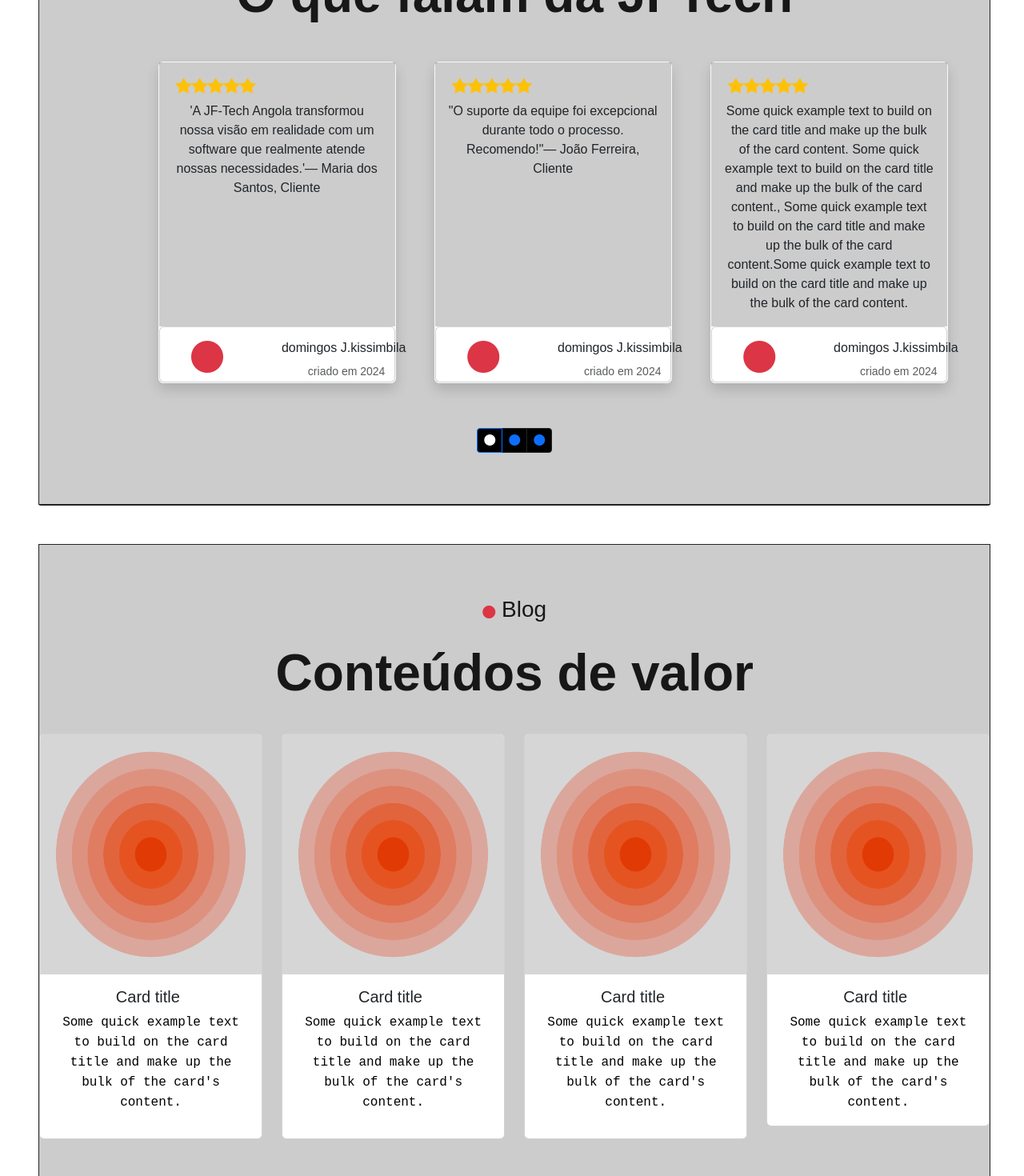
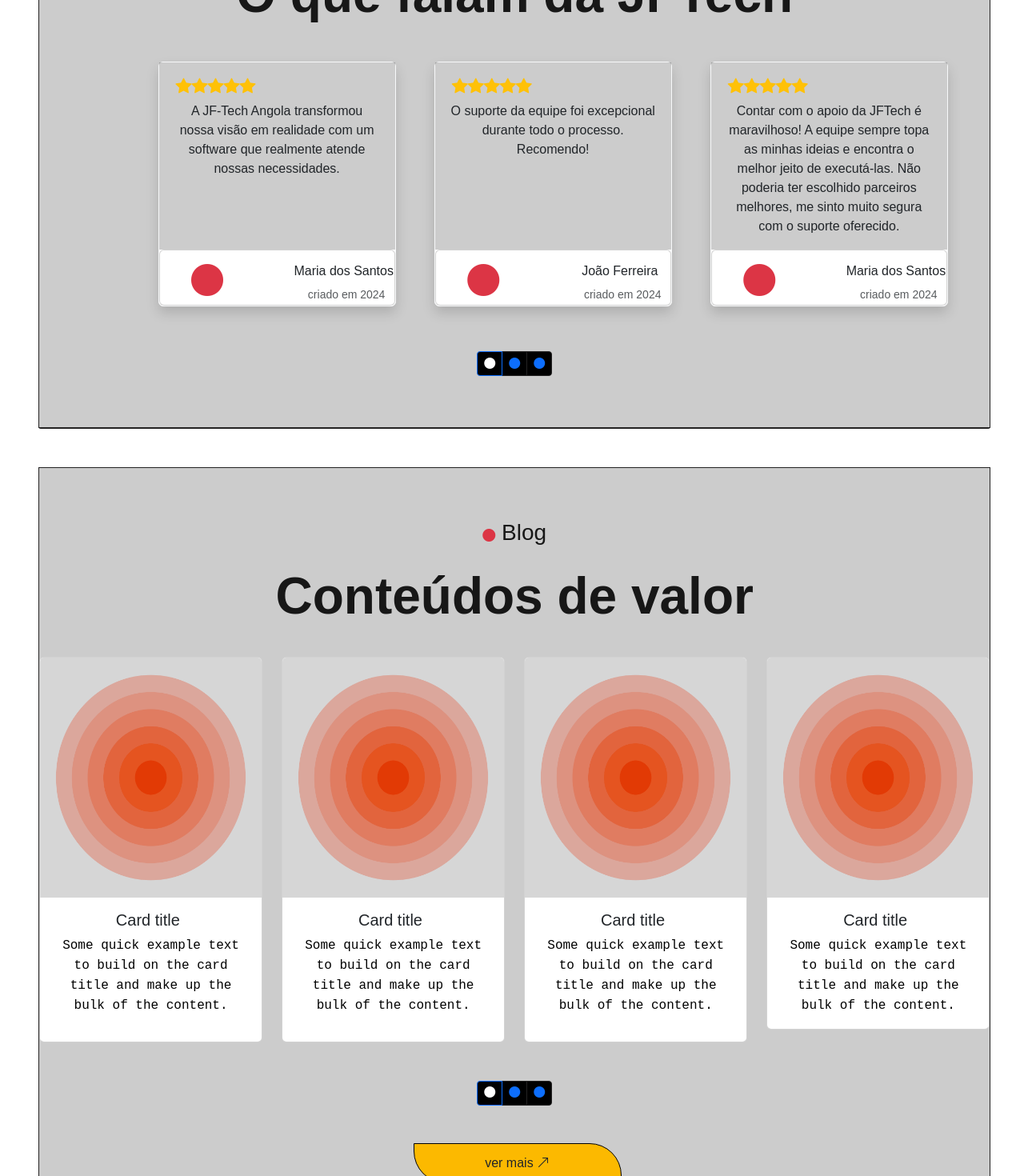
Before and after one commit to Kissimbila16/jftech2.0, a Next.js app: page / in a window 1280 px wide. Shown: the part 6760-8230 px from the top of the page at 80% size. Built offline with nearby package versions, Linux system fonts and the light colour scheme.

Commit message:
removi o aspas

```diff
--- a/src/app/components/dashboard/index.js
+++ b/src/app/components/dashboard/index.js
@@ -305,22 +305,22 @@ export default function Dashboard() {
               >
                 <CardContent
                   text={
-                    "'A JF-Tech Angola transformou nossa visão em realidade com um software que realmente atende nossas necessidades.'— Maria dos Santos, Cliente"}
-                  title={"domingos J.kissimbila "}
+                    "A JF-Tech Angola transformou nossa visão em realidade com um software que realmente atende nossas necessidades."}
+                  title={"Maria dos Santos "}
                   num={"criado em 2024"}
                   link={"#"}
                 />
                 <CardContent
-                  text={'"O suporte da equipe foi excepcional durante todo o processo. Recomendo!"— João Ferreira, Cliente'}
-                  title={"domingos J.kissimbila "}
+                  text={"O suporte da equipe foi excepcional durante todo o processo. Recomendo!"}
+                  title={"João Ferreira"}
                   num={"criado em 2024"}
                   link={"#"}
                 />
                 <CardContent
                   text={
-                    "Some quick example text to build on the card title and make up the bulk of the card content. Some quick example text to build on the card title and make up the bulk of the card content., Some quick example text to build on the card title and make up the bulk of the card content.Some quick example text to build on the card title and make up the bulk of the card content."
+                    "Contar com o apoio da JFTech é maravilhoso! A equipe sempre topa as minhas ideias e encontra o melhor jeito de executá-las. Não poderia ter escolhido parceiros melhores, me sinto muito segura com o suporte oferecido."
                   }
-                  title={"domingos J.kissimbila "}
+                  title={"Maria dos Santos"}
                   num={"criado em 2024"}
                   link={"#"}
                 />
@@ -384,7 +384,7 @@ export default function Dashboard() {
                       style={{ color: "black" }}
                     >
                       Some quick example text to build on the card title and
-                      make up the bulk of the card's content.
+                      make up the bulk of the content.
                     </Link>
                   </div>
                 </div>
@@ -406,7 +406,7 @@ export default function Dashboard() {
                       style={{ color: "black" }}
                     >
                       Some quick example text to build on the card title and
-                      make up the bulk of the card's content.
+                      make up the bulk of the content.
                     </Link>
                   </div>
                 </div>
@@ -428,7 +428,7 @@ export default function Dashboard() {
                       style={{ color: "black" }}
                     >
                       Some quick example text to build on the card title and
-                      make up the bulk of the card's content.
+                      make up the bulk of the content.
                     </Link>
                   </div>
                 </div>
@@ -450,7 +450,7 @@ export default function Dashboard() {
                       style={{ color: "black" }}
                     >
                       Some quick example text to build on the card title and
-                      make up the bulk of the card's content.
+                      make up the bulk of the content.
                     </Link>
                   </div>
                 </div>
```
